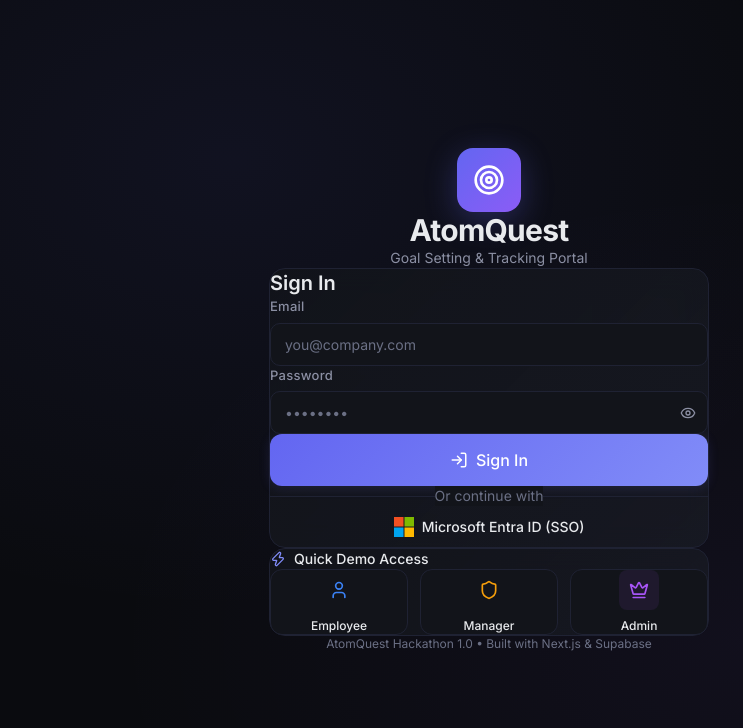
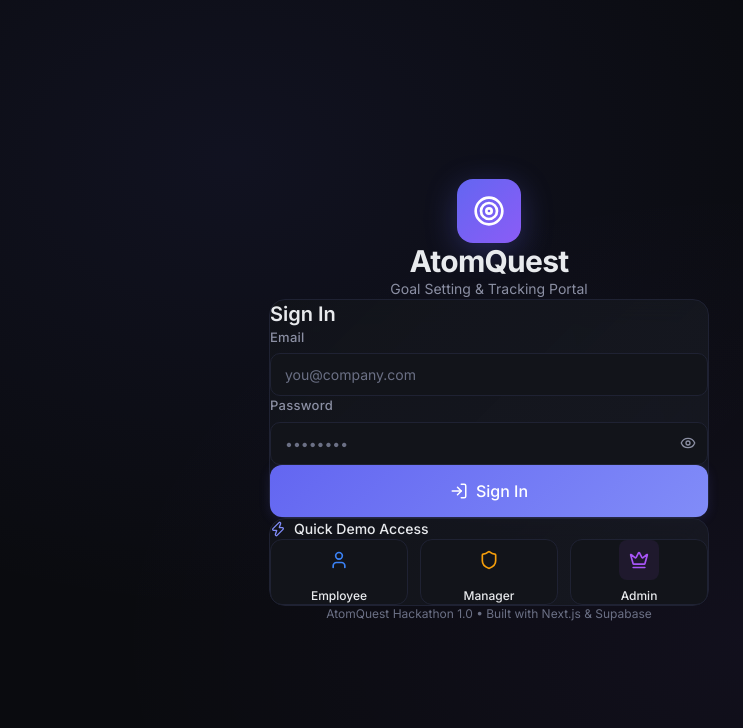
Before and after one commit to mahaboob2603/atomsync-portal, a Next.js app: page /login in a window 1280 px wide. Shown: the top 728 px of the page, without its empty margins (151-894 px from the left). Built offline with nearby package versions, Linux system fonts and the light colour scheme.

Commit message:
Remove Microsoft Entra ID SSO integration

```diff
--- a/src/app/auth/callback/route.ts
+++ /dev/null
@@ -1,37 +0,0 @@
-import { createClient } from "@/lib/supabase/server";
-import { NextResponse } from "next/server";
-
-export async function GET(request: Request) {
-  const requestUrl = new URL(request.url);
-  const code = requestUrl.searchParams.get("code");
-  const next = requestUrl.searchParams.get("next") ?? "/dashboard";
-
-  if (code) {
-    const supabase = await createClient();
-    const { error, data } = await supabase.auth.exchangeCodeForSession(code);
-
-    if (!error && data?.user) {
-      // Check if profile exists, if not create one
-      const { data: profile } = await supabase
-        .from("profiles")
-        .select("id")
-        .eq("id", data.user.id)
-        .single();
-
-      if (!profile) {
-        // If it's a new Azure AD user, create a default employee profile
-        // In a real scenario, role and department might come from Azure AD attributes
-        await supabase.from("profiles").insert({
-          id: data.user.id,
-          email: data.user.email,
-          full_name: data.user.user_metadata?.full_name || data.user.email?.split("@")[0] || "New User",
-          role: "employee",
-          department: "Engineering"
-        });
-      }
-    }
-  }
-
-  // URL to redirect to after sign in process completes
-  return NextResponse.redirect(new URL(next, request.url));
-}
--- a/src/app/login/page.tsx
+++ b/src/app/login/page.tsx
@@ -3,8 +3,6 @@
 import { useState } from "react";
 import { loginAction, switchDemoRole } from "@/app/actions/auth";
 import { Target, User, Shield, Crown, LogIn, Zap, Eye, EyeOff } from "lucide-react";
-
-import { createClient } from "@/lib/supabase/client";
 
 export default function LoginPage() {
   const [error, setError] = useState("");
@@ -29,24 +27,6 @@
     if (result?.error) {
       setError(result.error);
       setSwitchingRole(null);
-    }
-  }
-
-  async function handleAzureSSO() {
-    setLoading(true);
-    setError("");
-    const supabase = createClient();
-    const { error } = await supabase.auth.signInWithOAuth({
-      provider: "azure",
-      options: {
-        scopes: "email profile",
-        redirectTo: `${window.location.origin}/auth/callback`,
-      },
-    });
-
-    if (error) {
-      setError(error.message);
-      setLoading(false);
     }
   }
 
@@ -140,30 +120,6 @@
               )}
             </button>
           </form>
-
-          <div className="mt-4 relative">
-            <div className="absolute inset-0 flex items-center">
-              <div className="w-full border-t border-[var(--border)]"></div>
-            </div>
-            <div className="relative flex justify-center text-sm">
-              <span className="px-2 bg-[var(--card)] text-[var(--muted-foreground)]">Or continue with</span>
-            </div>
-          </div>
-
-          <button
-            type="button"
-            onClick={handleAzureSSO}
-            disabled={loading}
-            className="btn btn-outline w-full mt-4 flex items-center justify-center gap-2"
-          >
-            <svg viewBox="0 0 21 21" className="w-5 h-5">
-              <path fill="#f25022" d="M0 0h10v10H0z"/>
-              <path fill="#7fba00" d="M11 0h10v10H11z"/>
-              <path fill="#00a4ef" d="M0 11h10v10H0z"/>
-              <path fill="#ffb900" d="M11 11h10v10H11z"/>
-            </svg>
-            Microsoft Entra ID (SSO)
-          </button>
         </div>
 
         {/* Demo Role Switcher */}
```
